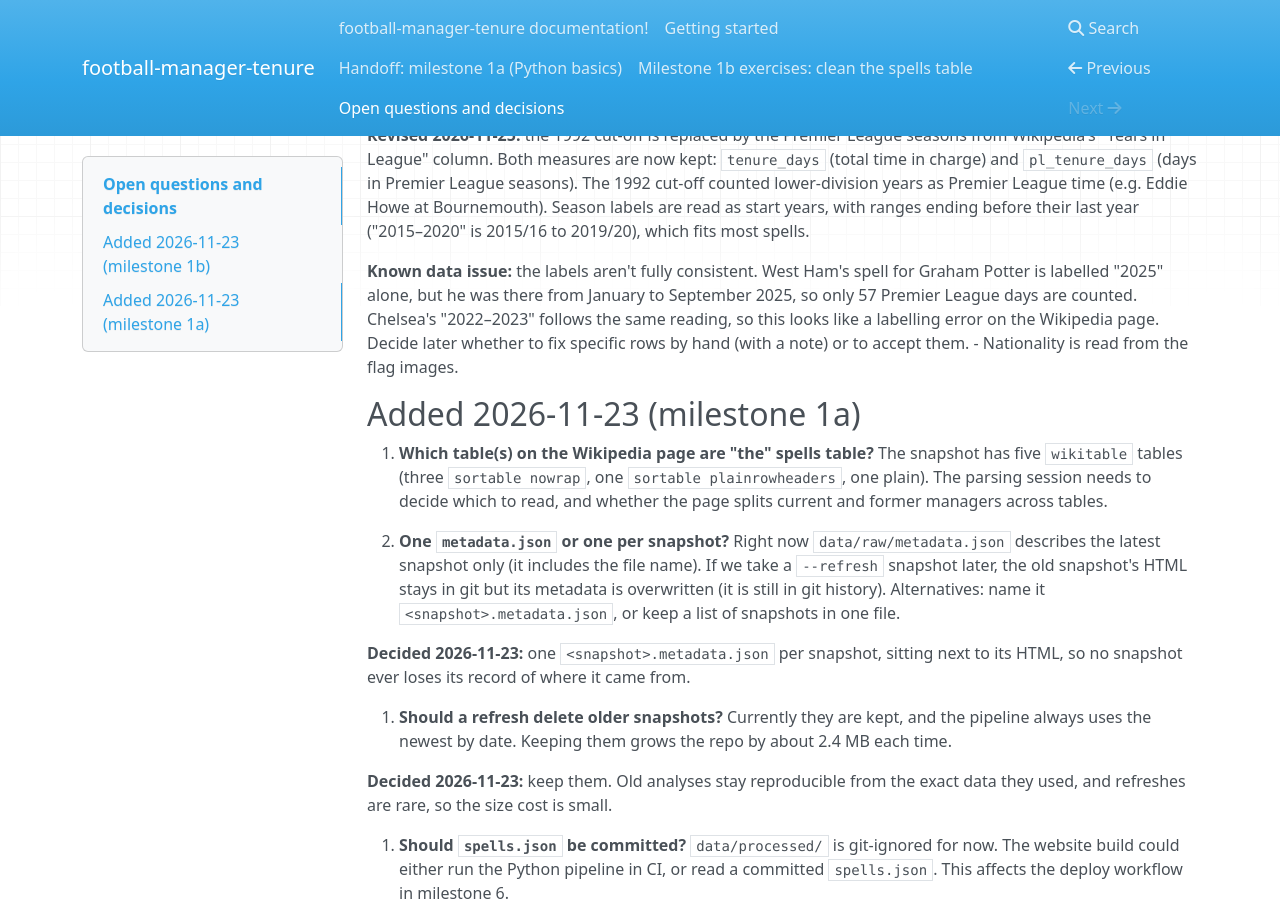
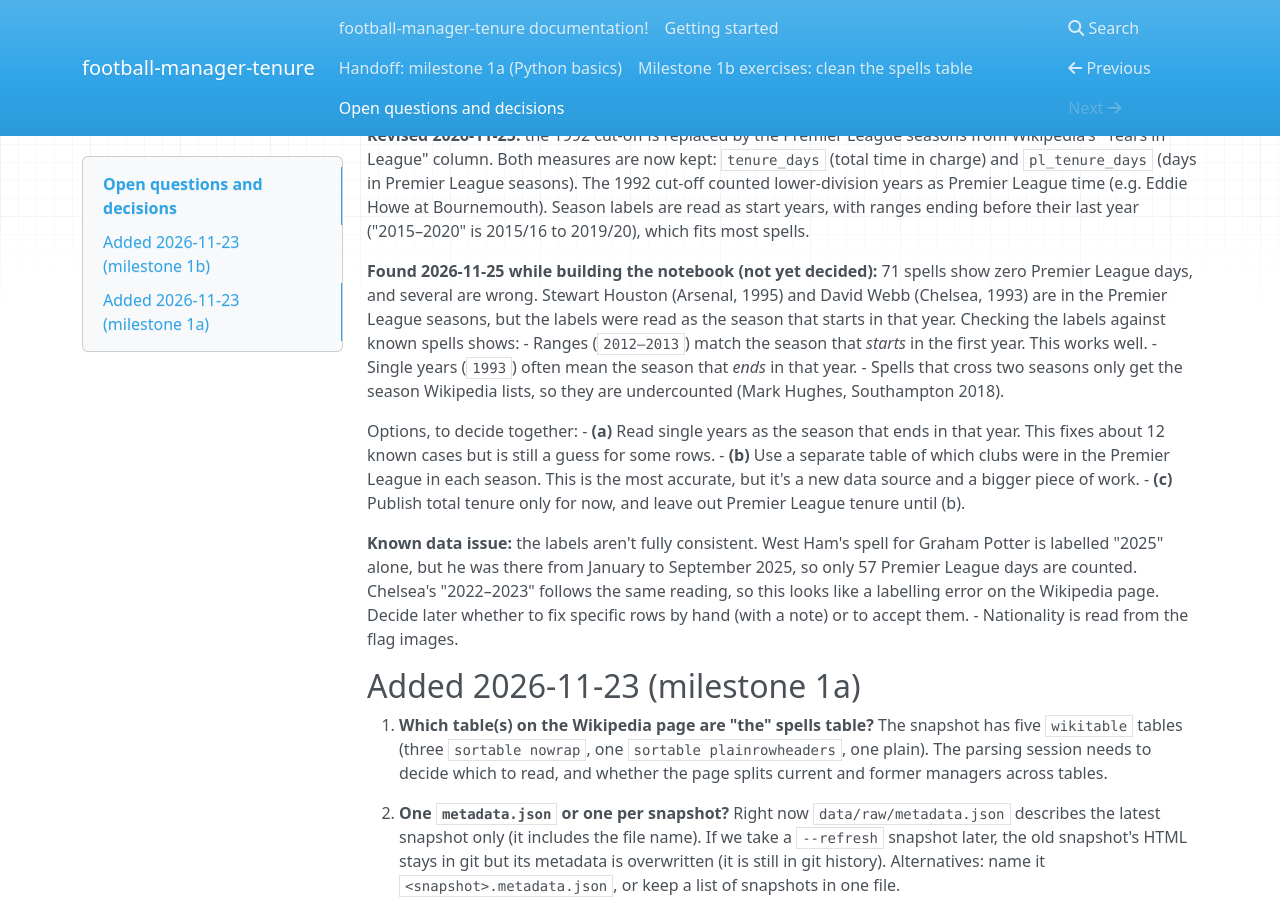
Before and after one commit to JT-39/football-manager-tenure, an MkDocs documentation site: the page built from docs/docs/open-questions.md, in a window 1280 px wide and 900 px high, scrolled down 402 px. Built offline with MkDocs 1.6.1, drawn with Linux system fonts in a browser that asks for light colours; nearby versions of some CDN libraries.

Commit message:
Docs: Record the Premier League labelling problem and options
Running the notebook found 71 spells with zero Premier League days,
several of them wrong (Houston at Arsenal in 1995, Webb at Chelsea in
1993). Checking the labels against known spells shows the rules differ
by label type, and some spells that cross two seasons are undercounted.

open-questions.md now records what was found, plus three options for
deciding together: fix the single-year reading, use a separate table
of Premier League clubs by season, or publish total tenure only for now.

```diff
--- a/docs/docs/open-questions.md
+++ b/docs/docs/open-questions.md
@@ -23,7 +23,23 @@ Add new ones at the top; when one is decided, note the answer and the date.
   Season labels are read as start years, with ranges ending before their last year
   ("2015–2020" is 2015/16 to 2019/20), which fits most spells.
 
-  **Known data issue:** the labels aren't fully consistent. West Ham's spell for Graham
+  **Found 2026-11-25 while building the notebook (not yet decided):** 71 spells show zero
+  Premier League days, and several are wrong. Stewart Houston (Arsenal, 1995) and David Webb
+  (Chelsea, 1993) are in the Premier League seasons, but the labels were read as the season
+  that starts in that year. Checking the labels against known spells shows:
+  - Ranges (`2012–2013`) match the season that *starts* in the first year. This works well.
+  - Single years (`1993`) often mean the season that *ends* in that year.
+  - Spells that cross two seasons only get the season Wikipedia lists, so they are undercounted
+    (Mark Hughes, Southampton 2018).
+
+  Options, to decide together:
+  - **(a)** Read single years as the season that ends in that year. This fixes about 12 known
+    cases but is still a guess for some rows.
+  - **(b)** Use a separate table of which clubs were in the Premier League in each season. This
+    is the most accurate, but it's a new data source and a bigger piece of work.
+  - **(c)** Publish total tenure only for now, and leave out Premier League tenure until (b).
+
+**Known data issue:** the labels aren't fully consistent. West Ham's spell for Graham
   Potter is labelled "2025" alone, but he was there from January to September 2025, so
   only 57 Premier League days are counted. Chelsea's "2022–2023" follows the same reading,
   so this looks like a labelling error on the Wikipedia page. Decide later whether to fix
```
